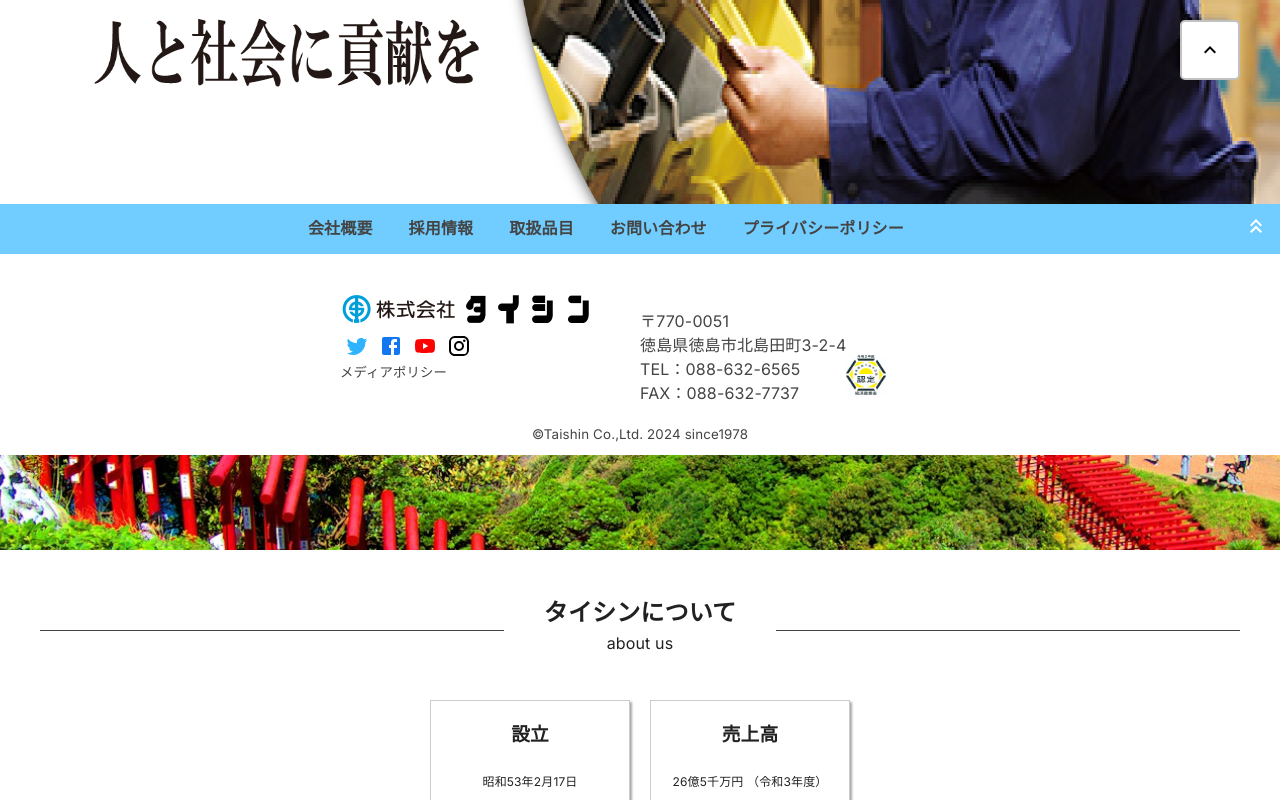
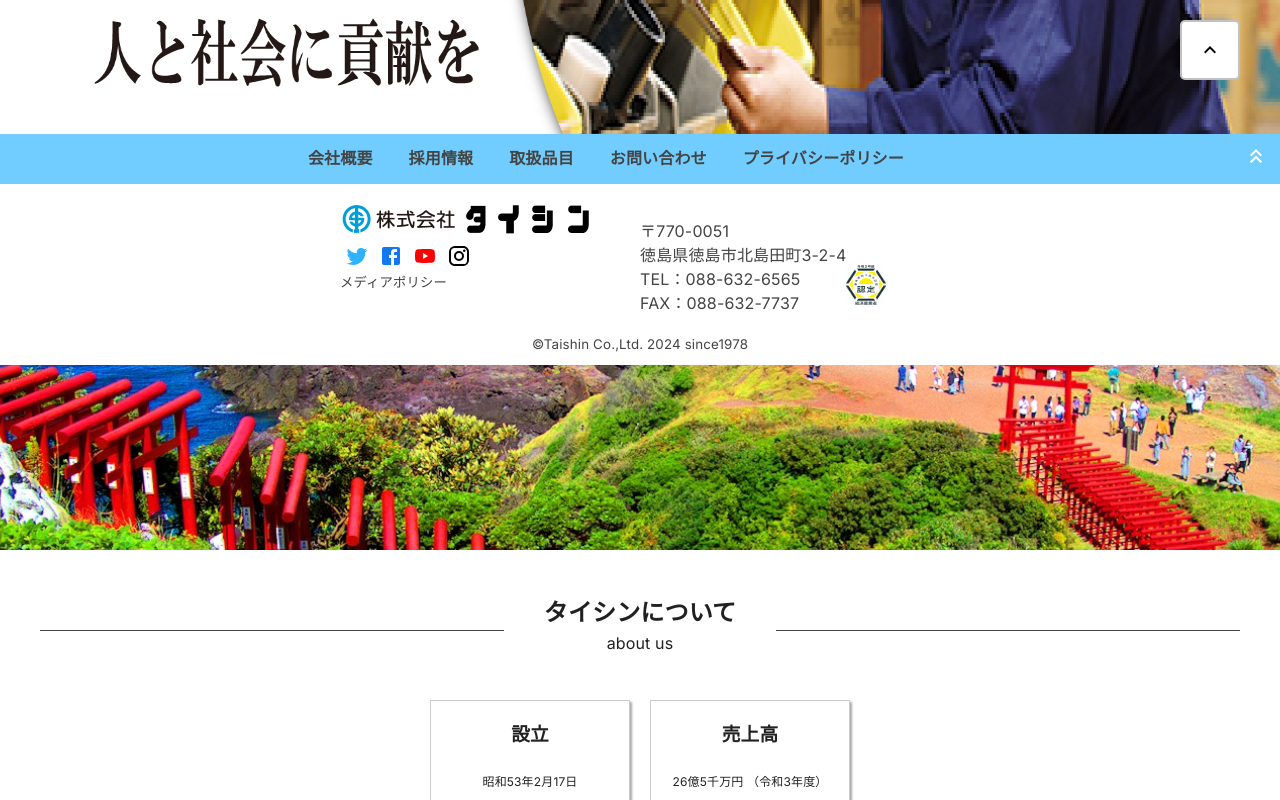
Before and after one commit to ECtaneha/website, a Next.js app: page / in a window 1280 px wide. Shown: the part 640-1440 px from the top of the page. Built offline with nearby package versions, Linux system fonts and the light colour scheme.

Commit message:
sp header contents css modified

```diff
--- a/src/app/information/page.module.scss
+++ b/src/app/information/page.module.scss
@@ -6,6 +6,14 @@
 
   & p {
     padding: .5rem;
+  }
+
+  @media (max-width: 1280px) {
+    height: 340px;
+  }
+
+  @media (max-width: 768px) {
+    height: fit-content;
   }
 }
 
@@ -38,11 +46,27 @@
   width: 60%;
   margin: 0 auto 100px;
   padding: 0 10%;
+
+  @media (max-width: 1280px) {
+    width: calc(100% - 40px);
+    margin: 0 20px 100px;
+    padding: 0;
+  }
+
+  @media (max-width: 768px) {
+    width: calc(100% - 40px);
+    margin: 0 20px 100px;
+    padding: 0;
+  }
 }
 
 .informationWrapper {
   margin-top: 40px;
   padding: 20px;
+
+  @media (max-width: 768px) {
+    padding: 20px 0;
+  }
 }
 
 .links {
@@ -102,6 +126,12 @@
   &::after {
     clear: both;
   }
+
+  @media (max-width: 768px) {
+    width: 100%;
+    height: auto;
+    float: none;
+  }
 }
 
 .rightNow {
@@ -133,42 +163,6 @@
   }
 }
 
-
-@media (max-width: 1280px) {
-  .greet {
-    height: 340px;
-  }
-
-  .informationContainer {
-    width: calc(100% - 40px);
-    margin: 0 20px 100px;
-    padding: 0;
-  }
-}
-
-@media (max-width: 768px) {
-  .greet {
-    height: fit-content;
-  }
-
-  .informationContainer {
-    width: calc(100% - 40px);
-    margin: 0 20px 100px;
-    padding: 0;
-  }
-
-  .informationWrapper {
-    padding: 20px 0;
-  }
-
-  .presidentPhoto {
-    width: 100%;
-    height: auto;
-    float: none;
-
-  }
-}
-
 @media screen and (max-width: 480px) {
   .table01 {
     & tr:last-child td {
--- a/src/app/recruit/page.module.scss
+++ b/src/app/recruit/page.module.scss
@@ -157,7 +157,7 @@ $sp: 768px;
   text-align: center;
 }
 
-.informationContainer {
+.recruitHeaderContainer {
   width: 60%;
   margin: 0 auto 100px;
   @media (max-width: 768px) {
@@ -185,6 +185,10 @@ $sp: 768px;
     -1px -1px 5px #eee;
   display: flex;
   flex-direction: column;
+
+  @media (max-width: $sp) {
+    width: 90%;
+  }
 }
 
 .interviewWrapper {
--- a/src/app/recruit/page.tsx
+++ b/src/app/recruit/page.tsx
@@ -17,7 +17,7 @@ export default function Page() {
         <h1 className={styles.h1}>採用情報</h1>
       </div>
 
-      <div className={styles.informationContainer}>
+      <div className={styles.recruitHeaderContainer}>
         <BreadCrumb
           parentPath='トップ'
           childPath='採用情報'
--- a/src/components/Footer/Footer.tsx
+++ b/src/components/Footer/Footer.tsx
@@ -3,10 +3,8 @@ import React, { useState } from 'react'
 import styles from './footer.module.scss'
 import KeyboardDoubleArrowUpIcon from '@mui/icons-material/KeyboardDoubleArrowUp';
 import Link from 'next/link';
-import Image from 'next/image';
-import { SNS } from '../SNS/SNS';
-import nintei from '/public/images/nintei_logo.jpg'
-import logo from '/public/images/logo-taishin.png'
+import { SiteMap } from '../SiteMap/SiteMap';
+
 
 const links =[
   {
@@ -73,39 +71,7 @@ export const Footer = () => {
             />
           </label>
         </div>
-        <div className={styles.informationContainer}>
-          <div className={styles.informationWrapper}>
-            <div className={styles.informationWrapperLeft}>
-                <div>
-                  <div className={styles.logo}>
-                    <Image src={logo} width={250} height={30} alt='logo'/>
-                  </div>
-                  <div className={styles.sns}>
-                    <SNS />
-                    <Link href=''><small>メディアポリシー</small></Link>
-                  </div>
-                </div>
-            </div>
-            <div className={styles.informationWrapperRight}>
-              <div className={styles.information}>
-                <p>〒770-0051</p>
-                <p>徳島県徳島市北島田町3-2-4</p>
-                <p>TEL：088-632-6565</p>
-                <p>FAX：088-632-7737</p>
-              </div>
-              <div className={styles.ninteiWrapper}>
-                <Image
-                  className={styles.nintei}
-                  src={nintei}
-                  width={40}
-                  height={40}
-                  alt='経済産業省認定マーク'
-                />
-              </div>
-            </div>
-          </div>
-        </div>
-
+        <SiteMap />
         <small className={styles.small}>©Taishin Co.,Ltd. {now} since1978</small>
     </footer>
   )
--- a/src/components/Footer/footer.module.scss
+++ b/src/components/Footer/footer.module.scss
@@ -36,47 +36,13 @@
   transition: 0.2s ease-out;
   z-index: 25;
 
-  @media (max-width: 1280px) {
-    bottom: -295px;
+  @media (max-width: 1000px) {
+    bottom: -290px;
   }
 
   @media (max-width: 768px) {
     display: none;
   }
-}
-
-.informationWrapper {
-  width: 1000px;
-  margin: 0 auto;
-  display: flex;
-  justify-content: center;
-
-  @media (max-width: 1000px) {
-    width: 100%;
-    flex-direction: column;
-    align-items: center;
-  }
-}
-
-.informationContainer {
-  width: 100%;
-  margin: 40px 0 20px;
-  color: #444;
-}
-
-.informationWrapperLeft,
-.informationWrapperRight {
-  width: 30%;
-}
-
-.informationWrapperRight {
-  margin-top: 15px;
-  display: flex;
-  flex-direction: row;
-}
-
-.informationWrapperRight p{
-  white-space: nowrap;
 }
 
 .link {
@@ -112,21 +78,6 @@
   }
 }
 
-.logo {
-  width: 250px;
-  height: 30px;
-}
-
-.nintei {
-  margin-bottom: 10px;
-}
-
-.ninteiWrapper {
-  display: flex;
-  flex-direction: column;
-  justify-content: flex-end;
-}
-
 .small {
   margin-bottom: 10px;
   color: #444;
--- a/src/components/Hamburger/Hamburger.tsx
+++ b/src/components/Hamburger/Hamburger.tsx
@@ -2,6 +2,7 @@
 import React, { useState } from 'react'
 import styles from './hamburger.module.scss'
 import Link from 'next/link'
+import { SiteMap } from '../SiteMap/SiteMap'
 
 export const Hamburger = () => {
   const [isOpen, setIsOpen] = useState<boolean>(false);
@@ -14,9 +15,13 @@ export const Hamburger = () => {
         onClick={() => setIsOpen(!isOpen)}
       >
         <span className={`${styles.top} ${isOpen && styles.Open}`}></span>
-        <span className={`${styles.navIcon} ${isOpen && styles.Open}`}></span>
+        <span className={`${styles.navIcon} ${isOpen && styles.navIconOpen}`}></span>
         <span className={`${styles.bottom} ${isOpen && styles.Open}`}></span>
       </label>
+      <div className={`
+          ${styles.menuWrapper}
+          ${isOpen && styles.menuOpen}
+        `}>
         <ul className={`
           ${styles.menu}
           ${isOpen && styles.menuOpen}
@@ -39,6 +44,8 @@ export const Hamburger = () => {
             </li>
           ))}
           </ul>
+        <SiteMap />
+      </div>
     </div>
   )
 }
--- a/src/components/Hamburger/hamburger.module.scss
+++ b/src/components/Hamburger/hamburger.module.scss
@@ -1,4 +1,5 @@
 .hamburgerContainer {
+  z-index: 20000;
   @media (min-width: 769px) {
     display: none;
   }
@@ -11,17 +12,17 @@
 .menu {
   width: 100%;
   height: auto;
-  margin-top: 58px;
-  padding: 0 0 70vh 0;
   background: #fff;
   list-style: none;
-  position: absolute;
-  top: 0;
-  left: 0;
-  clear: both;
   transition: 0.3192s cubic-bezier(0.04, 0.04, 0.12, 0.96) 0.1008s;
-  transform: scale(1, 0);
   transform-origin: top;
+  scale: 1 1;
+
+  &.menuOpen {
+    transform: scale(1, 1);
+    transform-origin: top;
+    transition: 0.3192s cubic-bezier(0.04, 0.04, 0.12, 0.96) 0.1008s;
+  }
 
   & a {
     width: fit-content;
@@ -54,13 +55,6 @@
 }
 }
 
-.menuOpen {
-  margin-bottom: 2px solid #000;
-  transform: scale(1, 1);
-  transform-origin: top;
-  transition: 0.3192s cubic-bezier(0.04, 0.04, 0.12, 0.96) 0.1008s;
-}
-
 .menu .liOpen {
   opacity: 1;
   transition: 0.3192s cubic-bezier(0.04, 0.04, 0.12, 0.96) 0.2s;
@@ -68,6 +62,23 @@
 
 .menuBtn {
   display: none;
+}
+
+.menuWrapper {
+  width: 100%;
+  height: 100vh;
+  background-color: #fff;
+  position: absolute;
+  transform-origin: 0 0;
+  top: 58px;
+  left: 0;
+  scale: 1 0;
+  z-index: 100;
+  transition: 0.3192s cubic-bezier(0.04, 0.04, 0.12, 0.96) 0.1008s;
+
+  &.menuOpen {
+    scale: 1 1;
+  }
 }
 
 .menuIcon {
@@ -86,7 +97,7 @@
   position: relative;
   transition: 0.3192s cubic-bezier(0.04, 0.04, 0.12, 0.96) 0.1008s;
 
-  &.Open {
+  &.navIconOpen {
     background: rgba(0, 0, 0, 0);
     transition: 0.2192s cubic-bezier(0.04, 0.04, 0.12, 0.96) 0.1008s;
   }
--- a/src/components/HandleItems/handleItems.module.scss
+++ b/src/components/HandleItems/handleItems.module.scss
@@ -27,7 +27,7 @@ $sp: 768px;
 
 .description {
   width: inherits;
-  height: 2rem;
+  min-height: 2.5rem;
   font-size: .8rem;
   word-wrap: nowrap;
   text-overflow: ellipsis;
@@ -36,7 +36,7 @@ $sp: 768px;
 
 .descriptionWrapper {
   width: calc(100% - 90px);
-  height: 100px;
+  // height: 100px;
   padding: 0 5px;
   display: flex;
   flex-direction: column;
@@ -53,12 +53,16 @@ $sp: 768px;
   grid-template-columns: repeat(3, minmax(100px, 1fr));
   gap: 10px 20px;
 
-  @media (max-width: 1280px) {
+  @media (max-width: $tab) {
+    grid-template-columns: repeat(3, minmax(100px, 1fr));
+  }
+
+  @media (max-width: 1120px) {
     grid-template-columns: repeat(2, minmax(100px, 1fr));
   }
 
-  @media (max-width: 768px) {
-    grid-template-columns: repeat(2, 1fr);
+  @media (max-width: $sp) {
+    grid-template-columns: repeat(3, 1fr);
   }
 }
 
@@ -67,14 +71,23 @@ $sp: 768px;
   font-size: 1rem;
   text-decoration: underline;
   line-height: 1.3;
+
+  @media (max-width: $sp) {
+    margin-top: 5px;
+  }
 }
 
 .image {
-  width: 100%;
-  height: auto;
+  width: 80px;
+  height: 80px;
   aspect-ratio: 1 / 1;
   margin-right: 10px;
   border: 1px solid #444;
+
+  @media (max-width: $sp) {
+    width: 100%;
+    height: 100%;
+  }
 }
 
 .itemArrow {
@@ -93,7 +106,8 @@ $sp: 768px;
 .itemContainer {
   width: inherit;
   height: inherit;
-  padding: 10px;
+  margin: 10px;
+  padding: 5px 0;
   border: none;
   border-bottom: 3px solid #3114a3;
   // box-shadow: 2px 2px 2px #aaa;
@@ -109,6 +123,7 @@ $sp: 768px;
   @media (max-width: $sp) {
     width: 100%;
     height: auto;
+    padding: 0;
     aspect-ratio: 1 / 1.1;
     flex-direction: column;
   }
--- /dev/null
+++ b/src/components/SiteMap/SiteMap.tsx
@@ -0,0 +1,46 @@
+import React from 'react'
+import styles from './siteMap.module.scss'
+import nintei from '/public/images/nintei_logo.jpg'
+import logo from '/public/images/logo-taishin.png'
+import Image from 'next/image';
+import Link from 'next/link';
+import { SNS } from '../SNS/SNS';
+
+export const SiteMap = () => {
+  return (
+    <div className={styles.informationContainer}>
+      <div className={styles.informationWrapper}>
+        <div className={styles.informationWrapperLeft}>
+            <div>
+              <div className={styles.logo}>
+                <Image src={logo} width={250} height={30} alt='logo'/>
+              </div>
+              <div className={styles.sns}>
+                <SNS />
+                <Link
+                  className={styles.mediaPolicy}
+                  href=''
+                ><small>メディアポリシー</small></Link>
+              </div>
+            </div>
+        </div>
+        <div className={styles.informationWrapperRight}>
+          <div className={styles.information}>
+            <p>〒770-0051</p>
+            <p>徳島県徳島市北島田町3-2-4</p>
+            <p>TEL：088-632-6565</p>
+            <p>FAX：088-632-7737</p>
+          </div>
+          <div className={styles.ninteiWrapper}>
+            <Image
+              className={styles.nintei}
+              src={nintei}
+              width={40}
+              height={40}
+              alt='経済産業省認定マーク'
+            />
+          </div>
+        </div>
+      </div>
+    </div>  )
+}
--- /dev/null
+++ b/src/components/SiteMap/siteMap.module.scss
@@ -0,0 +1,65 @@
+$tab: 1280px;
+$sp: 768px;
+
+.informationContainer {
+  width: 100%;
+  margin: 20px 0;
+  color: #444;
+  display: flex;
+
+  @media (max-width: $sp) {
+    margin: 0;
+    background-color: #fff;
+    position: absolute;
+    bottom: 90px;
+  }
+}
+
+.informationWrapper {
+  width: 1000px;
+  margin: 0 auto;
+  display: flex;
+  justify-content: center;
+
+  @media (max-width: 1000px) {
+    width: 100%;
+    flex-direction: column;
+    align-items: center;
+  }
+}
+
+.informationWrapperLeft,
+.informationWrapperRight {
+  width: 30%;
+}
+
+.informationWrapperRight {
+  margin-top: 15px;
+  display: flex;
+  flex-direction: row;
+}
+
+.informationWrapperRight p{
+  white-space: nowrap;
+}
+
+.logo {
+  width: 250px;
+  height: 30px;
+}
+
+.mediaPolicy {
+  @media (max-width: $sp) {
+    // display: none;
+  }
+}
+
+.nintei {
+  margin-bottom: 10px;
+}
+
+.ninteiWrapper {
+  display: flex;
+  flex-direction: column;
+  justify-content: flex-end;
+}
```
Lines whose indentation alone changed are shown as unchanged.
